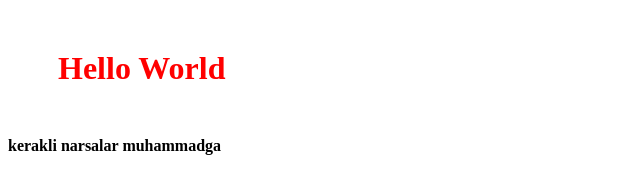
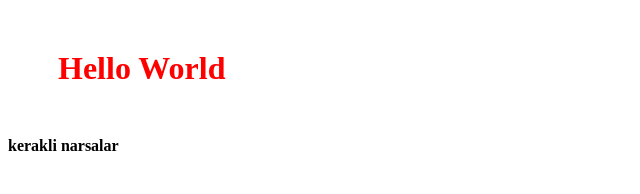
Before and after one commit to atabaevaa/1darsN59, a plain HTML site: page index.html in a window 1280 px wide. Shown: the whole page, without its empty margins (0-640 px from the left). Drawn offline with Linux system fonts and the light colour scheme.

Commit message:
git init

```diff
--- a/index.html
+++ b/index.html
@@ -9,6 +9,6 @@
 </head>
 <body>
     <h1>Hello World</h1>
-    <h4>kerakli narsalar muhammadga</h4>
+    <h4>kerakli narsalar </h4>
 </body>
 </html>
```
